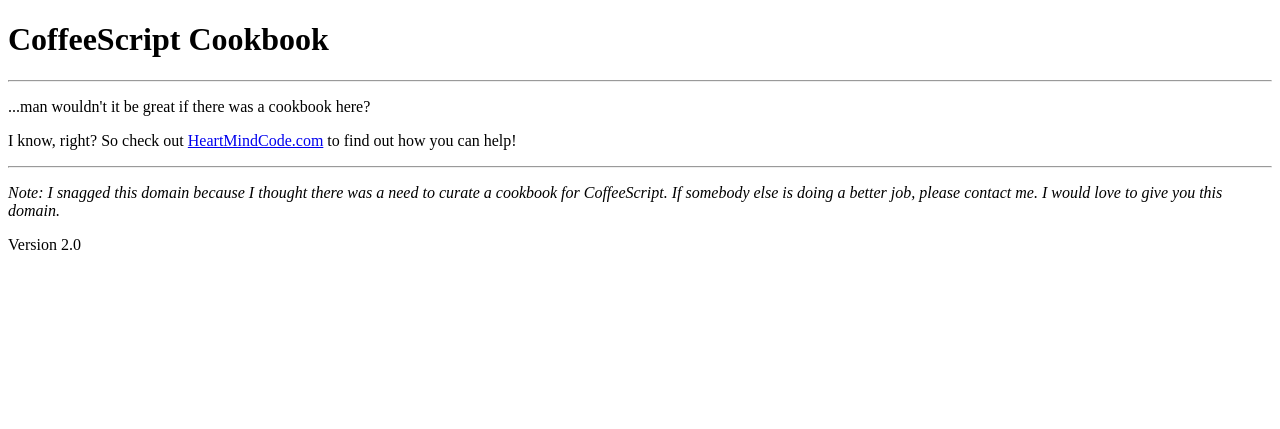
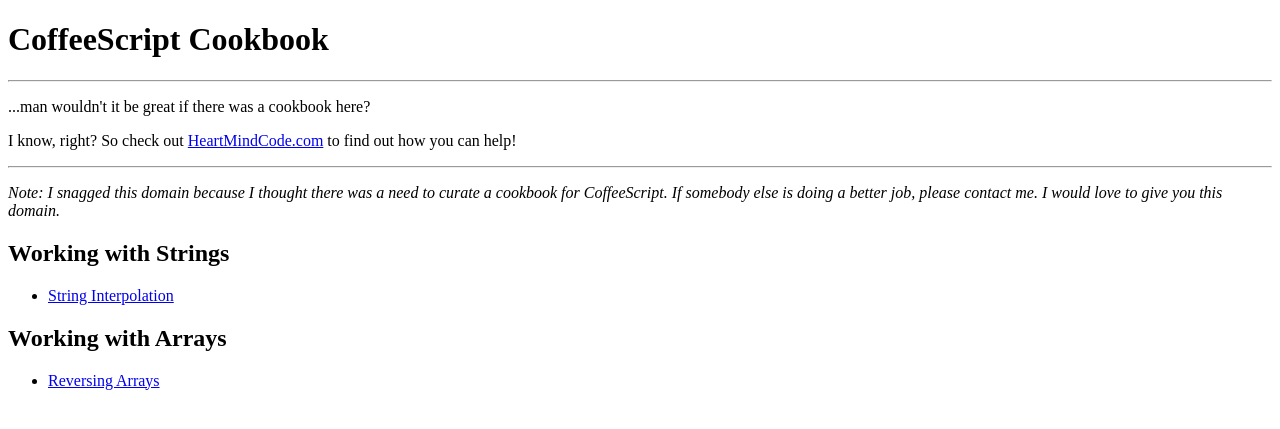
Before and after one commit to coffeescript-cookbook/coffeescript-cookbook.github.io, a Jekyll site: the page built from index.html, in a window 1280 px wide. Shown: the top 429 px of the page. Built offline with Jekyll 4.4.1, drawn with Linux system fonts in a browser that asks for light colours.

Commit message:
Add chapters to homepage

```diff
--- a/index.html
+++ b/index.html
@@ -14,4 +14,19 @@
 <p>
 <i>Note: I snagged this domain because I thought there was a need to curate a cookbook for CoffeeScript. If somebody else is doing a better job, please contact me. I would love to give you this domain.</i>
 </p>
-<p>Version 2.0</p>
+<h2>Working with Strings</h2>
+{% for page in site.pages %}
+<ul>
+  {% if page.categories contains 'strings' %}
+    <li><a href="{{ page.url }}">{{ page.title }}</a></li>
+  {% endif %}
+</ul>
+{% endfor %}
+<h2>Working with Arrays</h2>
+{% for page in site.pages %}
+<ul>
+  {% if page.categories contains 'arrays' %}
+    <li><a href="{{ page.url }}">{{ page.title }}</a></li>
+  {% endif %}
+</ul>
+{% endfor %}
```
